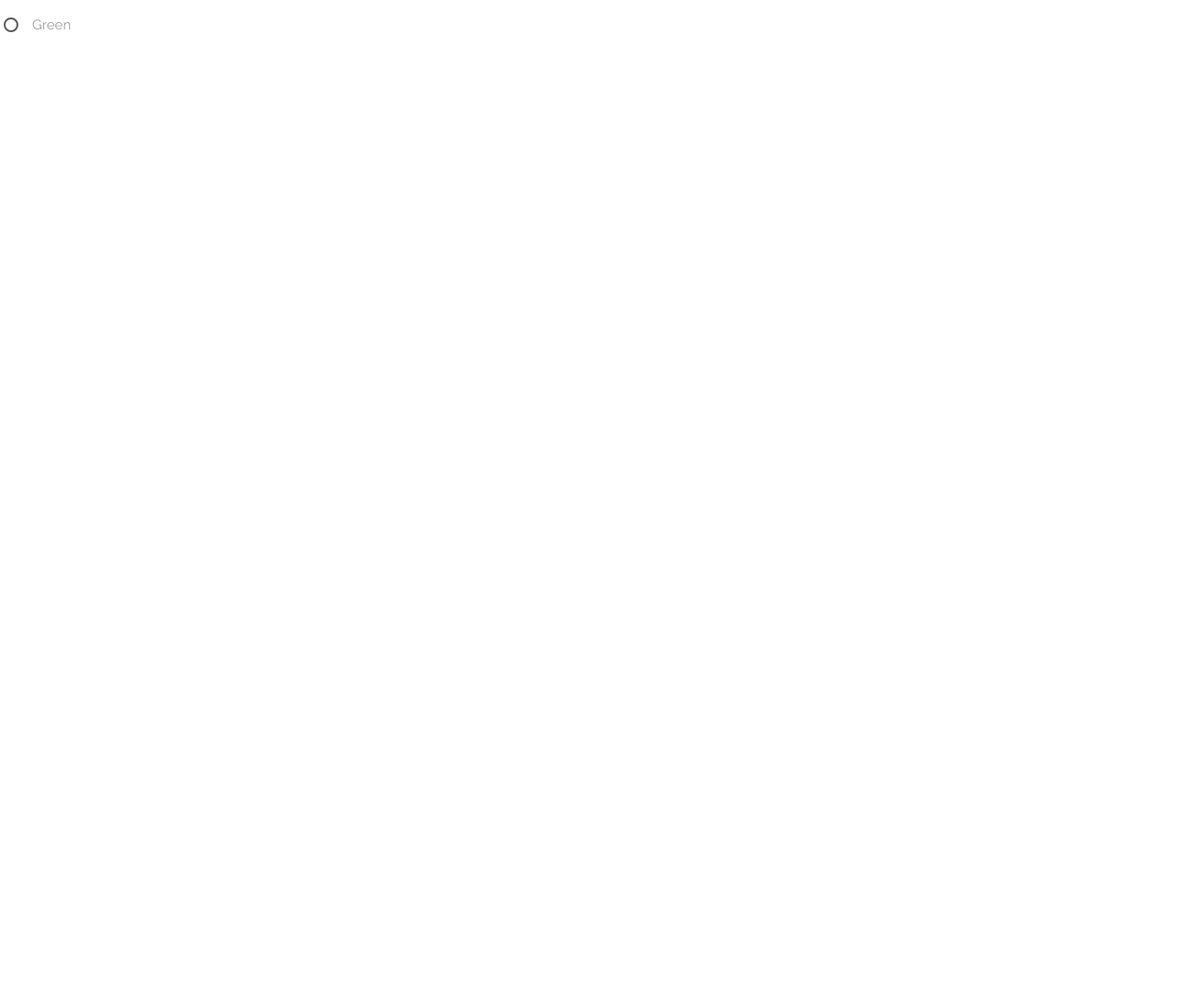
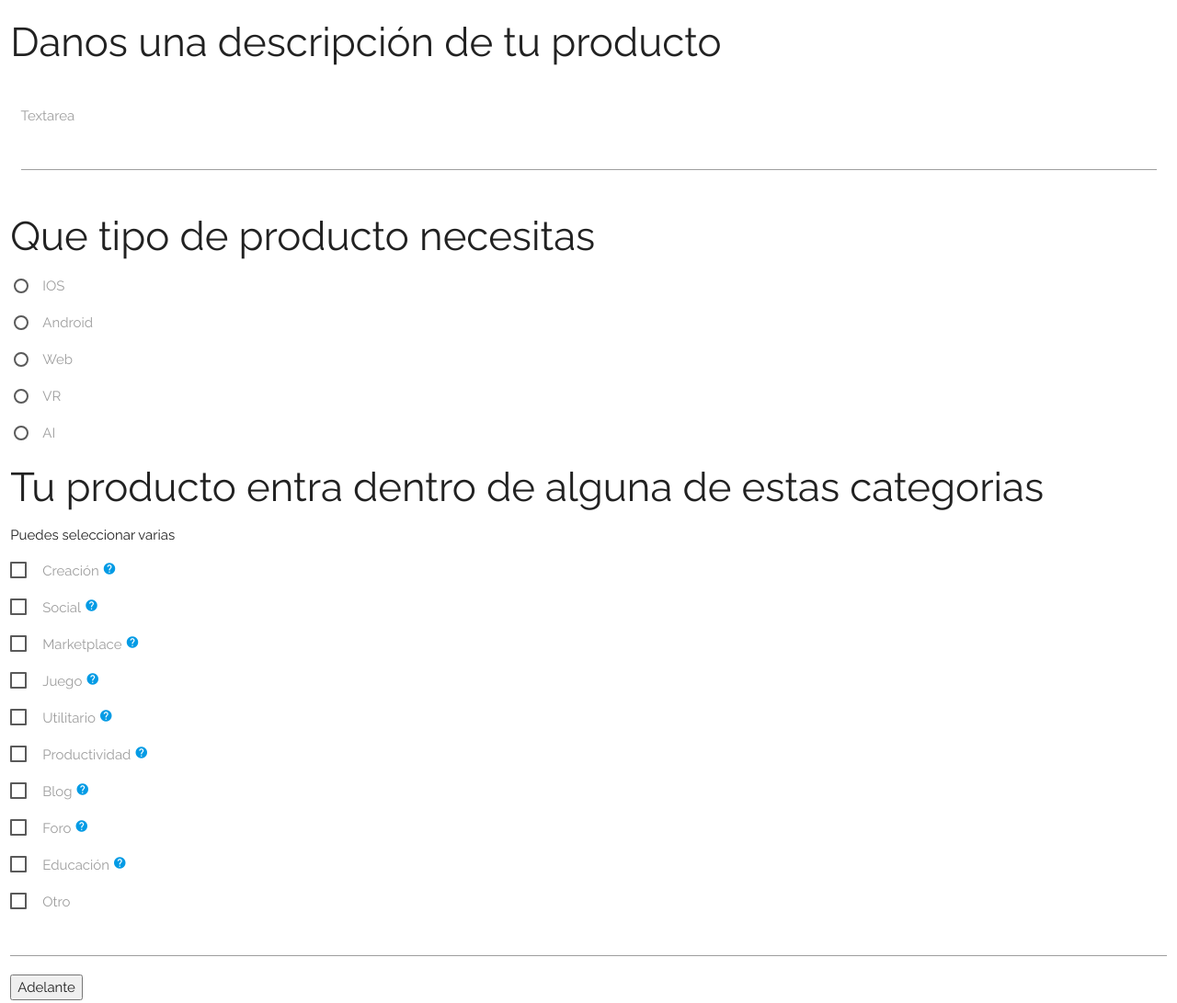
Before and after one commit to crowdbotics-mock/product-planner, a website: page src/views/landing.html in a window 1280 px wide. Shown: the whole page at 92% size. Before the commit the page ends 800 px from the top, so only its background shows below. Drawn offline with nearby package versions, Linux system fonts and the light colour scheme; files that its build step writes are made by us from their sources.

Commit message:
inicio maquetado

```diff
--- a/src/views/landing.html
+++ b/src/views/landing.html
@@ -16,12 +16,99 @@
     <main>
         <section id="inicio">
             <!--Dian-->
-            <div id="tecnologias">
-                <p>
-                    <input class="with-gap" name="group1" type="radio" id="test3" />
-                    <label for="test3">Green</label>
-                </p>
+            <div class="row">
+                <form class="col s12">
+                    <div class="row">
+                        <div class="descripcion">
+                            <h3>Danos una descripción de tu producto</h3>
+                            <div class="input-field col s12">
+                                <textarea id="textarea1" class="materialize-textarea"></textarea>
+                                <label for="textarea1">Textarea</label>
+                            </div>
+                        </div>
+                    </div>
+                    <div id="tecnologias">
+                       <h3>Que tipo de producto necesitas</h3>
+                        <p>
+                            <input class="with-gap" name="group1" type="radio" id="ios" />
+                            <label for="ios">IOS</label>
+                        </p>
+                        <p>
+                            <input class="with-gap" name="group1" type="radio" id="android" />
+                            <label for="android">Android</label>
+                        </p>
+                        <p>
+                            <input class="with-gap" name="group1" type="radio" id="web" />
+                            <label for="web">Web</label>
+                        </p>
+                        <p>
+                            <input class="with-gap" name="group1" type="radio" id="vr" />
+                            <label for="vr">VR</label>
+                        </p>
+                        <p>
+                            <input class="with-gap" name="group1" type="radio" id="ai" />
+                            <label for="ai">AI</label>
+                        </p>
+                    </div>
+                    <div id="categoria">
+                       <h3>Tu producto entra dentro de alguna de estas categorias</h3>
+                       <p>Puedes seleccionar varias</p>
+                        <p>
+                            <input class="with-gap" name="group2" type="checkbox" id="creacion" />
+                            <label for="creacion">Creación</label>
+                            <a href=""><i class="tiny material-icons">help outline</i></a>
+                        </p>
+                        <p>
+                            <input class="with-gap" name="group2" type="checkbox" id="social" />
+                            <label for="social">Social</label>
+                            <a href=""><i class="tiny material-icons">help outline</i></a>
+                        </p>
+                        <p>
+                            <input class="with-gap" name="group2" type="checkbox" id="marketplace" />
+                            <label for="marketplace">Marketplace</label>
+                            <a href=""><i class="tiny material-icons">help outline</i></a>
+                        </p>
+                        <p>
+                            <input class="with-gap" name="group2" type="checkbox" id="juego" />
+                            <label for="juego">Juego</label>
+                            <a href=""><i class="tiny material-icons">help outline</i></a>
+                        </p>
+                        <p>
+                            <input class="with-gap" name="group2" type="checkbox" id="utilitario" />
+                            <label for="utilitario">Utilitario</label>
+                            <a href=""><i class="tiny material-icons">help outline</i></a>
+                        </p>
+                        <p>
+                            <input class="with-gap" name="group2" type="checkbox" id="productividad" />
+                            <label for="productividad">Productividad</label>
+                            <a href=""><i class="tiny material-icons">help outline</i></a>
+                        </p>
+                        <p>
+                            <input class="with-gap" name="group2" type="checkbox" id="blog" />
+                            <label for="blog">Blog</label>
+                            <a href=""><i class="tiny material-icons">help outline</i></a>
+                        </p>
+                        <p>
+                            <input class="with-gap" name="group2" type="checkbox" id="foro" />
+                            <label for="foro">Foro</label>
+                            <a href=""><i class="tiny material-icons">help outline</i></a>
+                        </p>
+                        <p>
+                            <input class="with-gap" name="group2" type="checkbox" id="educacion" />
+                            <label for="educacion">Educación</label>
+                            <a href=""><i class="tiny material-icons">help outline</i></a>
+                        </p>
+                        <p>
+                            <input class="with-gap" name="group2" type="checkbox" id="otro" />
+                            <label for="otro">Otro</label>
+                            <input type="text">
+                        </p>
+                    </div>
+                    <button type="submit">Adelante</button>
+                </form>
             </div>
+
+
         </section>
         <section id="user-persona">
             <!--Pari-->
```
